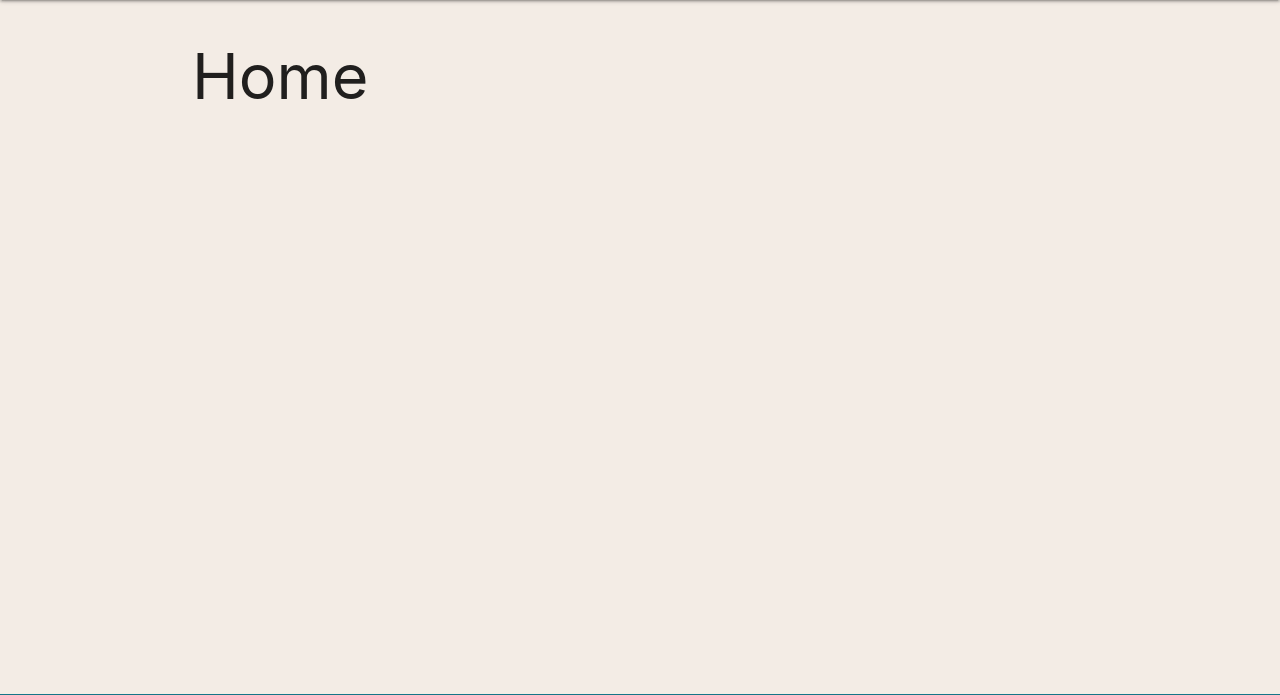
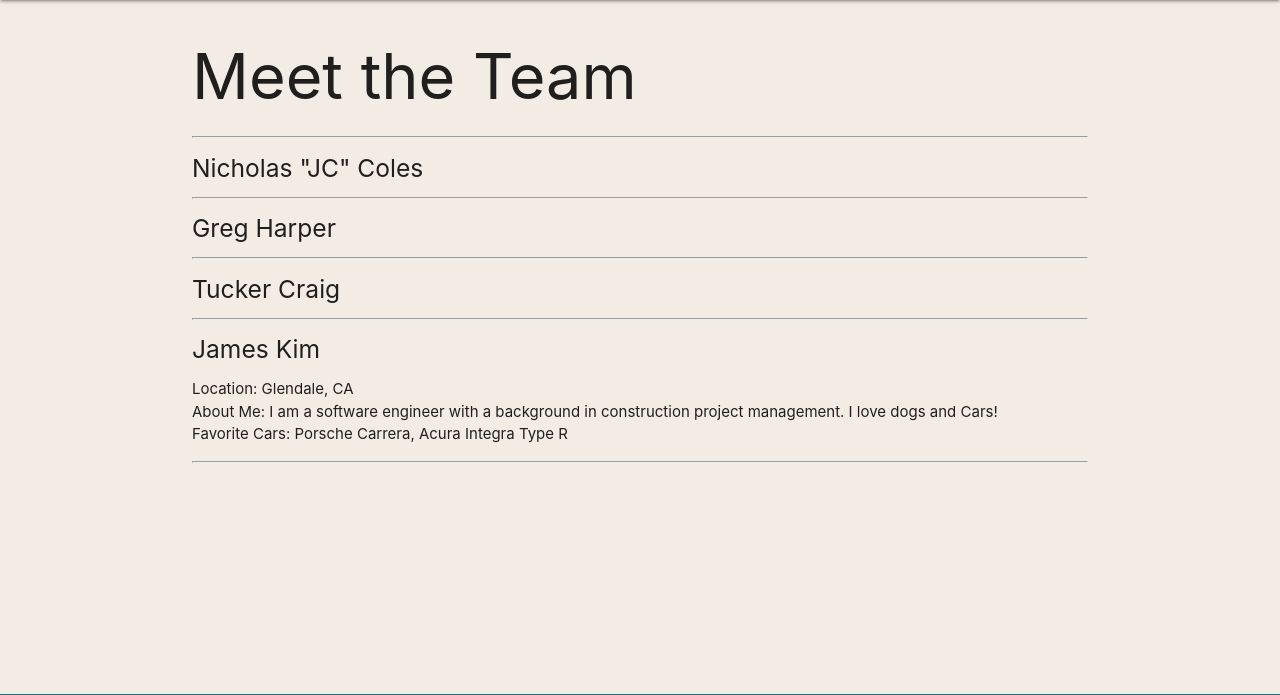
Before and after one commit to jcoles1155/carsio2, a Django app: page / in a window 1280 px wide. Shown: the part 64-759 px from the top of the page. Run offline with Django 3.2, Linux system fonts and the light colour scheme.

Commit message:
added everybodys names

```diff
--- a/main_app/templates/home.html
+++ b/main_app/templates/home.html
@@ -1,7 +1,25 @@
 {% extends 'base.html' %} {% block content %}
 
-<h1>Home</h1>
+<h1>Meet the Team</h1>
 
+<hr />
+<h5>Nicholas "JC" Coles</h5>
 <p></p>
-
+<hr />
+<h5>Greg Harper</h5>
+<p></p>
+<hr />
+<h5>Tucker Craig</h5>
+<p></p>
+<hr />
+<h5>James Kim</h5>
+<p>
+  Location: Glendale, CA
+  <br />
+  About Me: I am a software engineer with a background in construction project
+  management. I love dogs and Cars!
+  <br />
+  Favorite Cars: Porsche Carrera, Acura Integra Type R
+</p>
+<hr />
 {% endblock %}
```
Also changed, not shown: main_app/images/Greg.jpeg (added), main_app/images/JC.jpeg (added), main_app/images/James.jpeg (added), main_app/images/Tucker.jpeg (added).
